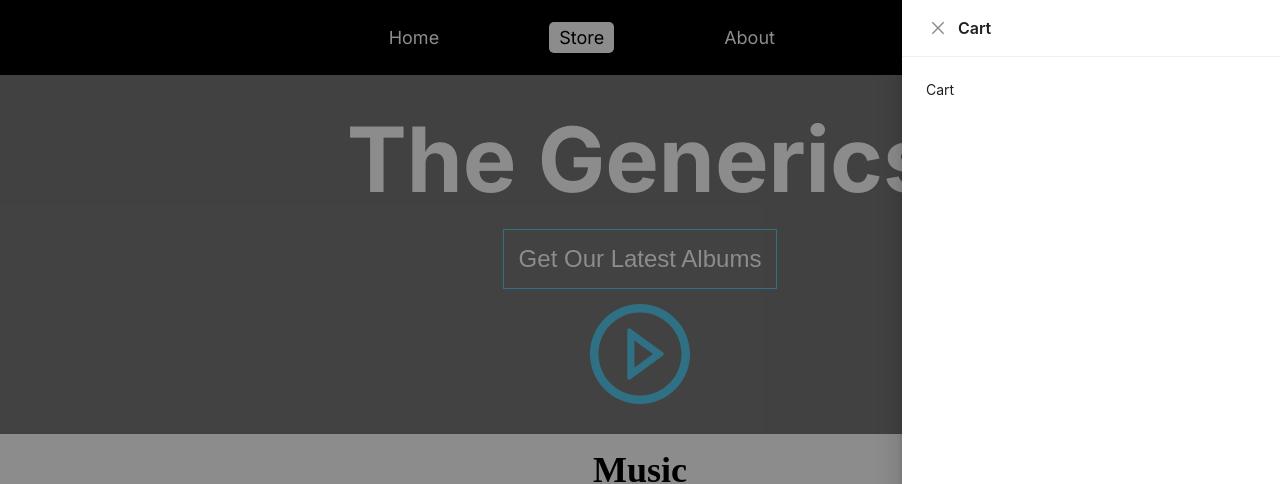
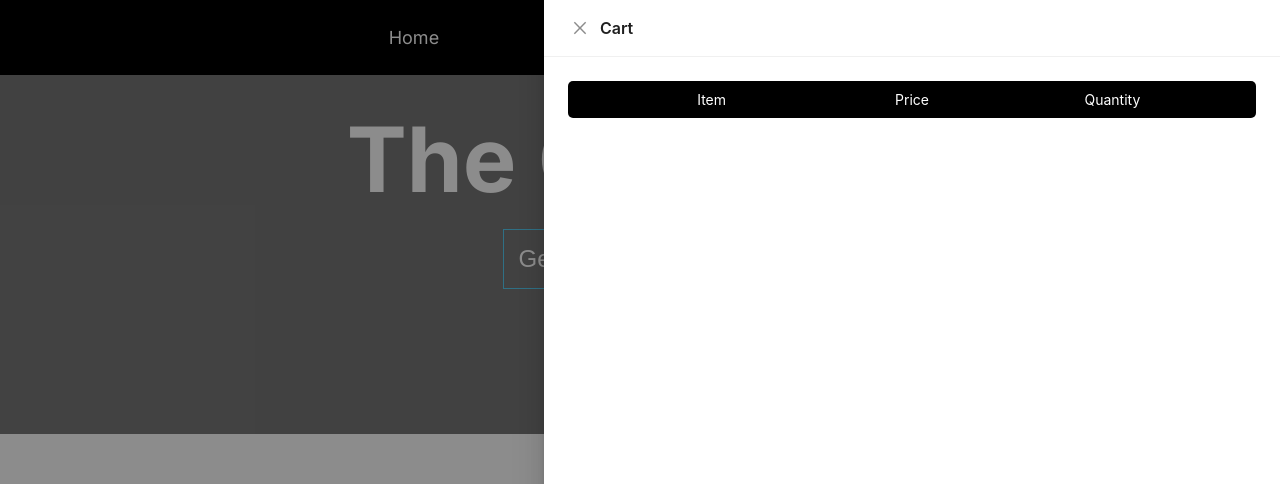
Before and after one commit to srinath-3898/ecommerce-application, a Next.js app: page /store in a window 1280 px wide. Both pictures are taken after a click on the element 1221 px from the left and 37 px from the top of the page. Shown: the top 484 px of the page. Built offline with nearby package versions, Linux system fonts and the light colour scheme.

Commit message:
Cart Component

```diff
--- a/src/app/layout.jsx
+++ b/src/app/layout.jsx
@@ -1,30 +1,33 @@
-"use client";
 import { Inter } from "next/font/google";
 import "./globals.css";
 import Header from "@/components/Header/Header";
 import Footer from "@/components/Footer/Footer";
 import styles from "./RootLayout.module.css";
 import Cart from "@/components/Cart/Cart";
-import { useState } from "react";
+import CartContexProvider from "@/store/Cart/CartContexProvider";
+import ProductsContextProvider from "@/store/Products/ProductsContextProvider";
 
 const inter = Inter({ subsets: ["latin"] });
 
-// export const metadata = {
-//   title: "Create Next App",
-//   description: "Generated by create next app",
-// };
+export const metadata = {
+  title: "Create Next App",
+  description: "Generated by create next app",
+};
 
 export default function RootLayout({ children }) {
-  const [cartOepn, setCartOpen] = useState(false);
   return (
     <html lang="en">
       <body className={inter.className}>
-        <div className={styles.main}>
-          <Header cartOepn={cartOepn} setCartOepn={setCartOpen} />
-          <div className={styles.content}>{children}</div>
-          <Footer />
-          <Cart open={cartOepn} setOpen={setCartOpen} />
-        </div>
+        <ProductsContextProvider>
+          <CartContexProvider>
+            <div className={styles.main}>
+              <Header />
+              <div className={styles.content}>{children}</div>
+              <Footer />
+              <Cart />
+            </div>
+          </CartContexProvider>
+        </ProductsContextProvider>
       </body>
     </html>
   );
--- a/src/app/store/page.jsx
+++ b/src/app/store/page.jsx
@@ -1,44 +1,16 @@
-import React from "react";
+"use client";
+import React, { useContext } from "react";
 import styles from "./Store.module.css";
-import { Image } from "antd";
 import Card from "@/components/Card/Card";
-
-const DUMMY_PRODUCTS = [
-  {
-    id: "1",
-    title: "Colors",
-    price: 100,
-    imageUrl: "https://prasadyash2411.github.io/ecom-website/img/Album%201.png",
-  },
-
-  {
-    id: "2",
-    title: "Black and white Colors",
-    price: 50,
-    imageUrl: "https://prasadyash2411.github.io/ecom-website/img/Album%202.png",
-  },
-
-  {
-    id: "3",
-    title: "Yellow and Black Colors",
-    price: 70,
-    imageUrl: "https://prasadyash2411.github.io/ecom-website/img/Album%203.png",
-  },
-
-  {
-    id: "4",
-    title: "Blue Color",
-    price: 100,
-    imageUrl: "https://prasadyash2411.github.io/ecom-website/img/Album%204.png",
-  },
-];
+import ProductsContext from "@/store/Products/ProductsContext";
 
 const Store = () => {
+  const { products } = useContext(ProductsContext);
   return (
     <div className={styles.container}>
       <p className={styles.music}>Music</p>
       <div className={styles.products}>
-        {DUMMY_PRODUCTS.map((product) => (
+        {products.map((product) => (
           <Card key={product.id} product={product} />
         ))}
       </div>
--- a/src/components/Card/Card.jsx
+++ b/src/components/Card/Card.jsx
@@ -1,15 +1,18 @@
-import React from "react";
+"use client";
+import React, { useContext } from "react";
 import styles from "./Card.module.css";
 import { Image } from "antd";
+import { CartContext } from "@/store/Cart/CartContext";
 
 const Card = ({ product }) => {
+  const { addItem } = useContext(CartContext);
   return (
     <div className={styles.card}>
       <p>{product?.title}</p>
-      <Image src={product?.imageUrl} />
+      <Image src={product?.imageUrl} alt="" />
       <div className={styles.container_1}>
         <p>${product?.price}</p>
-        <button>Add to cart</button>
+        <button onClick={() => addItem(product)}>Add to cart</button>
       </div>
     </div>
   );
--- a/src/components/Cart/Cart.jsx
+++ b/src/components/Cart/Cart.jsx
@@ -1,11 +1,48 @@
-import React from "react";
+"use client";
+import React, { useContext } from "react";
 import styles from "./Cart.module.css";
-import { Drawer } from "antd";
+import { Drawer, Image } from "antd";
+import { CartContext } from "@/store/Cart/CartContext";
 
-const Cart = ({ open, setOpen }) => {
+const Cart = () => {
+  const { open, onClose, items, addItem, removeItem, totalAmount } =
+    useContext(CartContext);
   return (
-    <Drawer open={open} title="Cart" onClose={() => setOpen(false)}>
-      Cart
+    <Drawer open={open} title="Cart" onClose={onClose} size="large">
+      <div className={styles.cart_header}>
+        <p>Item</p>
+        <p>Price</p>
+        <p>Quantity</p>
+      </div>
+      <div className={styles.cart_items}>
+        {items.map((item) => (
+          <div key={item.id} className={styles.item}>
+            <div className={styles.title}>
+              <Image
+                src={item.imageUrl}
+                alt=""
+                width={100}
+                height={100}
+                style={{ borderRadius: "5px" }}
+              />
+              <p>{item.title}</p>
+            </div>
+            <p>${item.price}</p>
+            <div className={styles.quantity}>
+              <p>X {item.quantity}</p>
+              <button className={styles.plus_btn} onClick={() => addItem(item)}>
+                +
+              </button>
+              <button className={styles.minus_btn}>-</button>
+            </div>
+          </div>
+        ))}
+      </div>
+      {items?.length > 0 ? (
+        <p className={styles.total_amount}>Total Amount: ${totalAmount}</p>
+      ) : (
+        <></>
+      )}
     </Drawer>
   );
 };
--- a/src/components/Cart/Cart.module.css
+++ b/src/components/Cart/Cart.module.css
@@ -0,0 +1,62 @@
+.cart_header {
+  display: grid;
+  grid-template-columns: 2fr 1fr 2fr;
+  background-color: #000000;
+  color: white;
+  padding: 10px;
+  place-items: center;
+  border-radius: 5px;
+}
+
+.cart_items {
+  padding: 15px 0px;
+  display: grid;
+  gap: 15px;
+}
+
+.item {
+  display: grid;
+  grid-template-columns: 2fr 1fr 2fr;
+  place-items: center;
+  border: 1px solid #cccccc;
+  padding: 10px;
+  border-radius: 5px;
+}
+
+.title {
+  display: flex;
+  flex-direction: column;
+  align-items: center;
+}
+
+.quantity {
+  display: flex;
+  gap: 15px;
+}
+
+.quantity p:first-child {
+  padding: 5px;
+  border: 1px solid #56ccf2;
+  border-radius: 5px;
+}
+
+.quantity button {
+  padding: 5px 10px;
+  border: none;
+  width: 30px;
+  color: white;
+  cursor: pointer;
+  border-radius: 5px;
+}
+
+.plus_btn {
+  background-color: #000000;
+}
+
+.minus_btn {
+  background-color: red;
+}
+
+.total_amount {
+  text-align: end;
+}
--- a/src/components/Header/Header.jsx
+++ b/src/components/Header/Header.jsx
@@ -1,16 +1,19 @@
 "use client";
-import React, { useEffect, useState } from "react";
+import React, { useContext, useEffect, useState } from "react";
 import styles from "./Header.module.css";
 import Link from "next/link";
 import { PlayCircleOutlined, ShoppingCartOutlined } from "@ant-design/icons";
 import { Badge } from "antd";
 import { usePathname, useRouter } from "next/navigation";
+import { CartContext } from "@/store/Cart/CartContext";
 
-const Header = ({ cartOepn, setCartOepn }) => {
+const Header = () => {
   const router = useRouter();
   const pathname = usePathname()
     .split("/")
     .filter((x) => x)[0];
+
+  const { items, onOpen } = useContext(CartContext);
 
   const [activeNavlink, setActiveNavlink] = useState("");
 
@@ -19,7 +22,7 @@ const Header = ({ cartOepn, setCartOepn }) => {
   }, [pathname]);
 
   return (
-    <header>
+    <div className={styles.header}>
       <div className={styles.container_1}>
         <div className={styles.container_1_box_1}>
           <Link
@@ -47,10 +50,10 @@ const Header = ({ cartOepn, setCartOepn }) => {
             About
           </Link>
         </div>
-        <Badge count={0} showZero size="small">
+        <Badge count={items.length} showZero size="small">
           <ShoppingCartOutlined
             style={{ color: "white", fontSize: 30 }}
-            onClick={() => setCartOepn(!cartOepn)}
+            onClick={onOpen}
           />
         </Badge>
       </div>
@@ -59,7 +62,7 @@ const Header = ({ cartOepn, setCartOepn }) => {
         <button>Get Our Latest Albums</button>
         <PlayCircleOutlined style={{ color: "#56ccf2", fontSize: 100 }} />
       </div>
-    </header>
+    </div>
   );
 };
 
--- a/src/components/Header/Header.module.css
+++ b/src/components/Header/Header.module.css
@@ -1,9 +1,16 @@
+.header {
+  position: relative;
+}
+
 .container_1 {
   height: 75px;
   display: grid;
   grid-template-columns: 10fr 1fr;
   place-items: center;
   background-color: #000000;
+  position: fixed;
+  width: 100%;
+  z-index: 1;
 }
 
 .container_1_box_1 {
@@ -25,6 +32,7 @@
 }
 
 .container_2 {
+  margin-top: 75px;
   display: grid;
   gap: 15px;
   place-items: center;
--- /dev/null
+++ b/src/store/Cart/CartContexProvider.jsx
@@ -0,0 +1,53 @@
+"use client";
+import React, { useState } from "react";
+import { CartContext } from "./CartContext";
+
+const CartContexProvider = ({ children }) => {
+  const [open, setOepn] = useState(false);
+  const [items, setItems] = useState([]);
+  const [totalAmount, setTotalAmount] = useState(0);
+  const onOpen = () => {
+    setOepn(true);
+  };
+  const onClose = () => {
+    setOepn(false);
+  };
+  const addItem = (item) => {
+    const alreadyPresetItemIndex = items.findIndex(
+      (cartItem) => cartItem.id === item.id
+    );
+    if (alreadyPresetItemIndex === -1) {
+      setItems((prevState) => [...prevState, { ...item, quantity: 1 }]);
+      setTotalAmount((prevTotalAmount) => prevTotalAmount + item.price);
+    } else {
+      setItems((prevState) =>
+        prevState.map((cartItem) => {
+          if (cartItem.id === item.id) {
+            return { ...cartItem, quantity: cartItem.quantity + 1 };
+          } else {
+            return cartItem;
+          }
+        })
+      );
+      setTotalAmount((prevTotalAmount) => prevTotalAmount + item.price);
+    }
+  };
+  const removeItem = () => {};
+  return (
+    <CartContext.Provider
+      value={{
+        open: open,
+        onOpen: onOpen,
+        onClose: onClose,
+        items: items,
+        addItem: addItem,
+        removeItem: removeItem,
+        totalAmount: totalAmount,
+      }}
+    >
+      {children}
+    </CartContext.Provider>
+  );
+};
+
+export default CartContexProvider;
--- /dev/null
+++ b/src/store/Cart/CartContext.js
@@ -0,0 +1,11 @@
+import { createContext } from "react";
+
+export const CartContext = createContext({
+  open: false,
+  onOpen: () => {},
+  onClose: () => {},
+  items: [],
+  addItem: (item) => {},
+  removeItem: (item) => {},
+  totalAmount: 0,
+});
--- /dev/null
+++ b/src/store/Products/ProductsContext.js
@@ -0,0 +1,5 @@
+import React, { createContext } from "react";
+
+const ProductsContext = createContext({ products: [] });
+
+export default ProductsContext;
--- /dev/null
+++ b/src/store/Products/ProductsContextProvider.jsx
@@ -0,0 +1,44 @@
+"use client";
+import React, { useState } from "react";
+import ProductsContext from "./ProductsContext";
+
+const DUMMY_PRODUCTS = [
+  {
+    id: "1",
+    title: "Colors",
+    price: 100,
+    imageUrl: "https://prasadyash2411.github.io/ecom-website/img/Album%201.png",
+  },
+
+  {
+    id: "2",
+    title: "Black and white Colors",
+    price: 50,
+    imageUrl: "https://prasadyash2411.github.io/ecom-website/img/Album%202.png",
+  },
+
+  {
+    id: "3",
+    title: "Yellow and Black Colors",
+    price: 70,
+    imageUrl: "https://prasadyash2411.github.io/ecom-website/img/Album%203.png",
+  },
+
+  {
+    id: "4",
+    title: "Blue Color",
+    price: 100,
+    imageUrl: "https://prasadyash2411.github.io/ecom-website/img/Album%204.png",
+  },
+];
+
+const ProductsContextProvider = ({ children }) => {
+  const [products, setProducts] = useState(DUMMY_PRODUCTS);
+  return (
+    <ProductsContext.Provider value={{ products: products }}>
+      {children}
+    </ProductsContext.Provider>
+  );
+};
+
+export default ProductsContextProvider;
```
